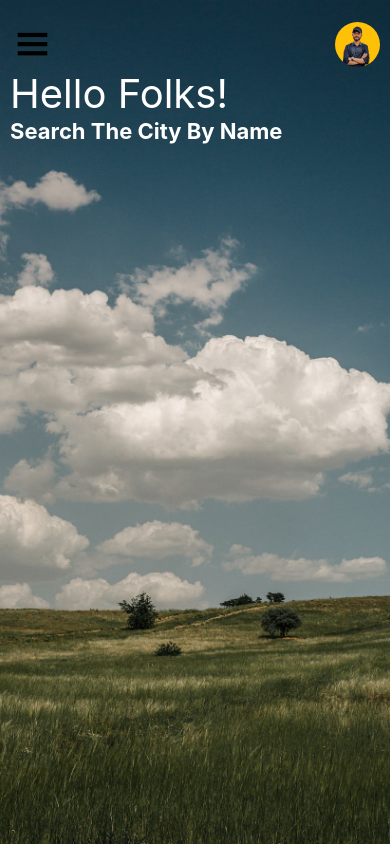
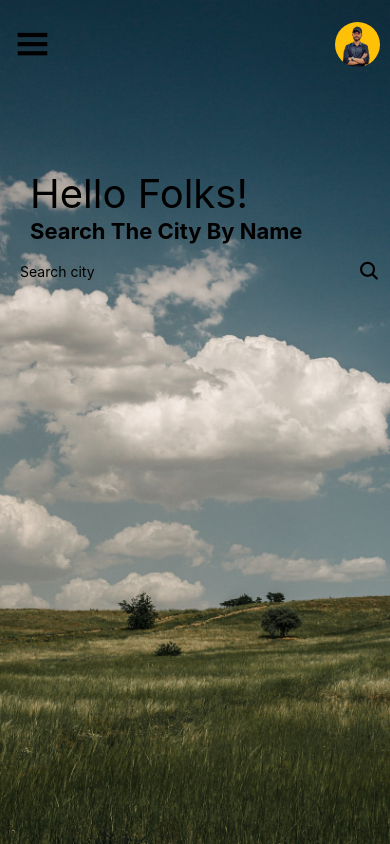
Before and after one commit to 404Bappy/WeatherApp, a React Native app: screen /Home in a window 390 px wide. Built offline with nearby package versions, Linux system fonts and the light colour scheme.

Commit message:
first commit

```diff
--- a/SRC/Home/Home.js
+++ b/SRC/Home/Home.js
@@ -1,4 +1,4 @@
-import {View, ImageBackground, Image, Text} from 'react-native';
+import {View, ImageBackground, Image, Text, TextInput} from 'react-native';
 import React from 'react';
 import {deviceHeight, deviceWidth} from '../Dimentions/Dimention';
 import Icon from 'react-native-vector-icons/Ionicons';
@@ -35,10 +35,24 @@ export default function Home() {
             }}
           />
         </View>
-        <Text style={{fontSize: 40, color: '#fff'}}>Hello Folks!</Text>
-        <Text style={{color: '#fff', fontSize: 22, fontWeight: 'bold'}}>
-          Search The City By Name
-        </Text>
+        <View style={{paddingHorizontal: 20, marginTop: 100}}>
+          <Text style={{fontSize: 40, color: 'darkblack'}}>Hello Folks!</Text>
+          <Text style={{color: 'darkblack', fontSize: 22, fontWeight: 'bold'}}>
+            Search The City By Name
+          </Text>
+        </View>
+        <View style={{flexDirection: 'row', justifyContent: 'space-between'}}>
+          <TextInput
+            placeholder="Search city"
+            style={{paddingHorizontal: 10}}></TextInput>
+
+          <Icon
+            name={'search'}
+            size={22}
+            color={'black'}
+            style={{paddingVertical: 15}}
+          />
+        </View>
       </View>
     </View>
   );
```
